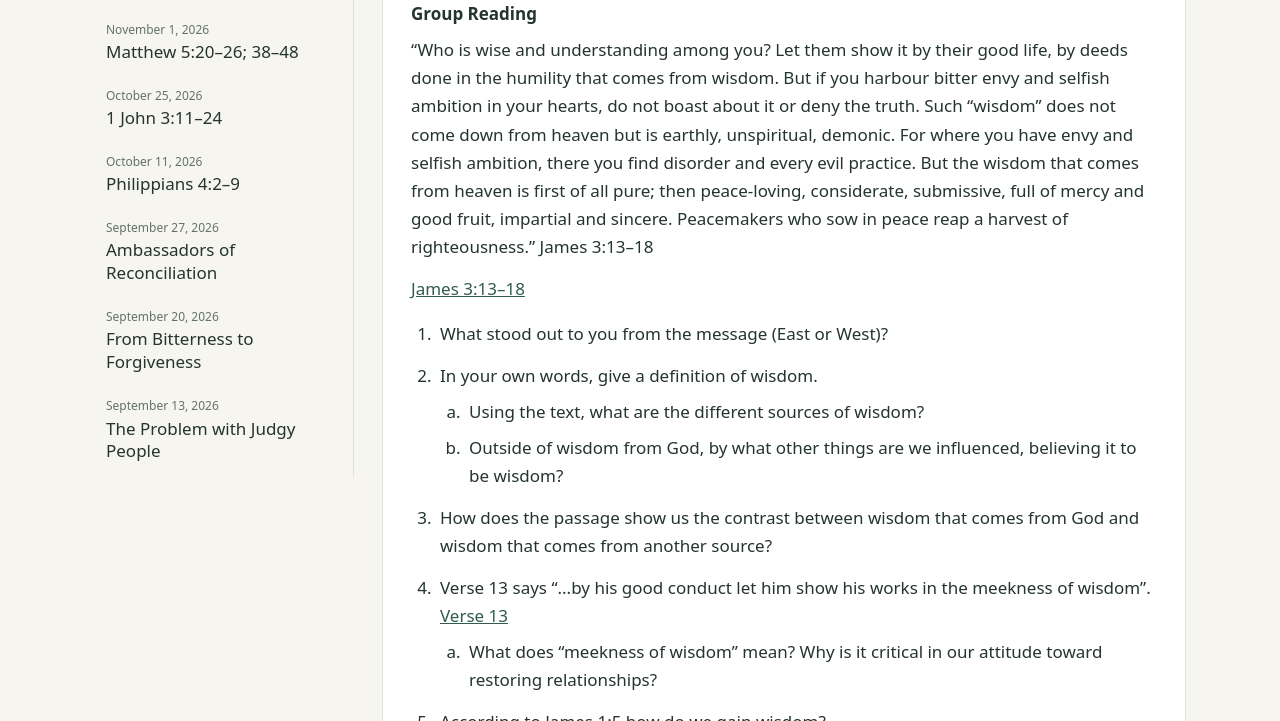
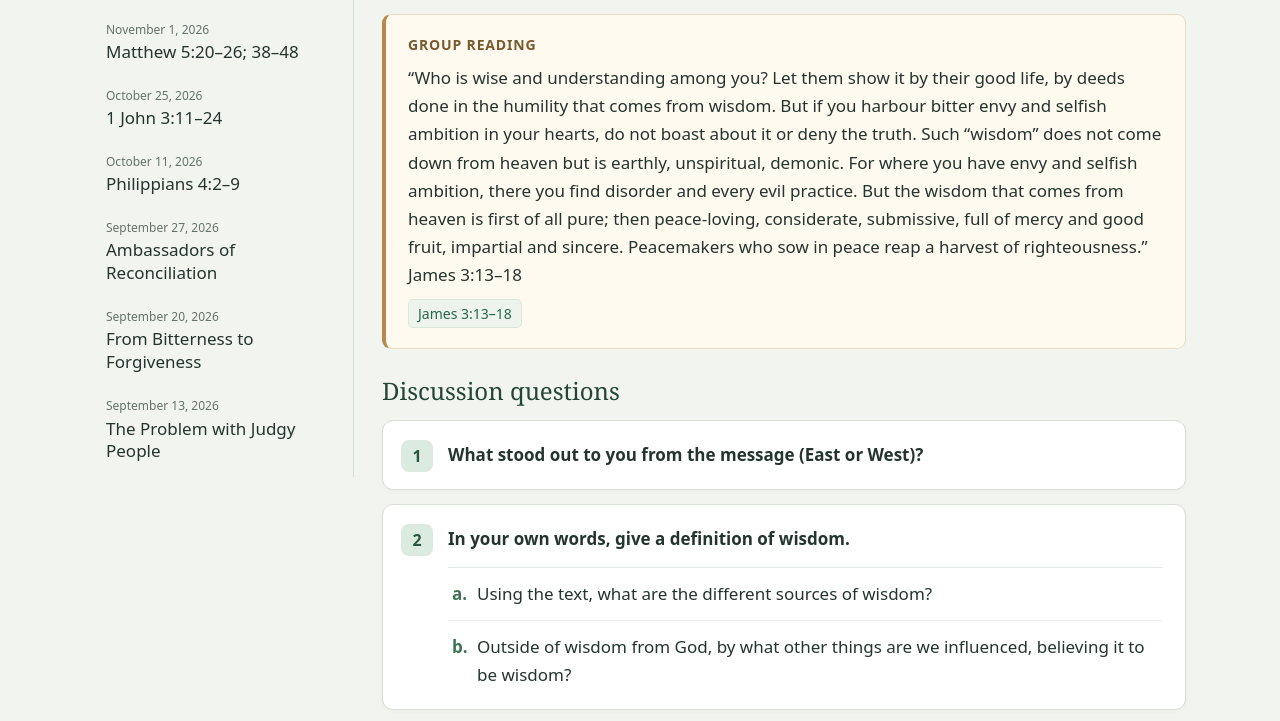
Before and after one commit to augustus-isidore/weekly-bible-study, a plain HTML site: page index.html in a window 1280 px wide. Shown: the part 298-1019 px from the top of the page. Drawn offline with Linux system fonts and the light colour scheme.

Commit message:
Improve study typography, coloured reading panels and numbered question cards

```diff
--- a/index.html
+++ b/index.html
@@ -5,6 +5,29 @@
 @media(max-width:760px){header{padding:12px 16px}h1{font-size:22px}.menu{display:flex}.layout{display:block;padding:12px 12px 24px}nav{display:none;border:1px solid var(--line);border-radius:10px;background:white;padding:12px;margin-bottom:12px}nav.open{display:block}.card{padding:18px}footer{padding:0 16px 20px}}
 @media print{header,nav,footer{display:none}.layout{display:block;padding:0}.card{border:0;padding:0}body{background:white}}
 .version-picker{display:flex;align-items:center;justify-content:flex-end;gap:8px;margin:0 0 12px;font-size:14px;color:var(--muted)}.version-picker select{font:inherit;color:var(--ink);background:white;border:1px solid #b8c6bc;border-radius:6px;padding:7px 10px;cursor:pointer}@media print{.version-picker{display:none}}
+/* Study reading layout */
+:root{--paper:#f2f4ef;--line:#d6e0d6;--green:#286448;--gold:#a47638}
+.card{background:transparent;border:0;padding:0}
+.study-heading{background:#e1ebe1;border:1px solid #cbdccb;border-radius:12px;padding:22px 26px;margin-bottom:20px;border-top:4px solid #47785b}
+.study-heading h3{color:#234b36;margin:7px 0 12px}.study-heading .meta{font-weight:600;color:#557260}
+.intro-panel{background:#fffaf0;border:1px solid #e9ddc5;border-left:4px solid #b58a4b;border-radius:9px;padding:18px 22px;margin:0 0 20px}
+.intro-panel h4{color:#795a2e;font-size:14px;text-transform:uppercase;letter-spacing:.06em;margin:0 0 8px}.intro-panel p{margin:0 0 10px}.intro-panel p:last-child{margin-bottom:0}
+.questions-heading{font:500 24px/1.3 Georgia,serif;color:#244638;margin:26px 0 14px}
+.questions{list-style:none;padding:0;margin:0;counter-reset:question}
+.questions>li{position:relative;counter-increment:question;background:white;border:1px solid var(--line);border-radius:11px;margin:0 0 14px;padding:20px 22px 20px 65px;box-shadow:0 2px 5px #24342e06;overflow-wrap:break-word}
+.questions>li::before{content:counter(question);position:absolute;left:18px;top:19px;background:#dcebe0;color:#28583d;width:32px;height:32px;display:grid;place-items:center;border-radius:8px;font-size:16px;font-weight:700}
+.questions>li>.question-text{font-weight:550;line-height:1.65}
+.questions ol{margin:14px 0 0;padding:0;list-style:none;counter-reset:subquestion;border-top:1px solid #e2e9e2}
+.questions ol>li{position:relative;counter-increment:subquestion;margin:0;padding:12px 0 12px 29px;border-bottom:1px solid #edf0eb;font-weight:400}
+.questions ol>li:last-child{border-bottom:0;padding-bottom:0}
+.questions ol>li::before{content:counter(subquestion,lower-alpha) ".";position:absolute;left:4px;top:12px;color:#427357;font-weight:650}
+.scripture-links{display:flex;flex-wrap:wrap;gap:6px 8px;margin:9px 0 2px}
+.scripture-links a{display:inline-block;background:#edf4ec;border:1px solid #dbe8d9;border-radius:5px;padding:3px 9px;font-size:14px;line-height:1.5;text-decoration:none;font-weight:500}
+.scripture-links a:hover{background:#dbe9db;text-decoration:underline}
+.reading-prompt{background:#f7f3e8;border-radius:6px;padding:10px 12px;margin-top:12px}.reading-prompt p{margin:0}
+nav a[aria-current="page"]{box-shadow:inset 3px 0 #47785b}
+@media(max-width:760px){.card{padding:0}.study-heading{padding:17px 18px}.intro-panel{padding:14px 16px}.questions>li{padding:17px 15px 17px 49px}.questions>li::before{left:12px;top:17px;width:26px;height:26px;font-size:14px}.questions ol>li{padding-left:23px}.questions ol>li::before{left:0}}
+@media print{.questions>li,.study-heading,.intro-panel{box-shadow:none;break-inside:avoid;background:white}.questions>li::before{background:white;border:1px solid #ccc}.scripture-links a{background:white;border:0;padding:0}}
 </style></head><body><header><div class="top"><h1><a href="./">Weekly Bible Study</a></h1><button class="menu" id="menu" type="button" aria-controls="study-nav" aria-expanded="false"><svg width="22" height="22" viewBox="0 0 24 24" fill="none" stroke="currentColor" stroke-width="2" aria-hidden="true"><path d="M3 6h18M3 12h18M3 18h18"/></svg><span>Studies</span></button></div></header><div class="layout"><nav id="study-nav" aria-label="Study archive"><h2>All studies</h2><div id="study-list"></div></nav><main id="main"><div class="version-picker"><label for="bible-version">Bible version</label><select id="bible-version"><option>NIV</option><option>NLT</option><option>ESV</option><option>NKJV</option></select></div><div id="current"></div><p id="error" role="status">Loading study information…</p></main></div><footer>Weekly Bible Study</footer>
 <script>
 const el=(tag,txt,cls)=>{const e=document.createElement(tag);if(txt!==undefined)e.textContent=txt;if(cls)e.className=cls;return e};
@@ -14,9 +37,9 @@ const versionSelect=document.getElementById('bible-version');
 try{const saved=localStorage.getItem('smallgroup-bible-version');if(Object.hasOwn(versions,saved))versionSelect.value=saved}catch{}
 function versionedUrl(raw){const u=new URL(raw);const version=versionSelect.value;if(['bible.com','www.bible.com'].includes(u.hostname)){u.pathname=u.pathname.replace(/^\/bible\/\d+\//,'/bible/'+versions[version]+'/').replace(/\.(NIV|NLT|ESV|NKJV)$/i,'.'+version)}else if(['biblegateway.com','www.biblegateway.com'].includes(u.hostname)){u.searchParams.set('version',version)}return u.href}
 versionSelect.addEventListener('change',()=>{try{localStorage.setItem('smallgroup-bible-version',versionSelect.value)}catch{}document.querySelectorAll('a[data-scripture-url]').forEach(a=>a.href=versionedUrl(a.dataset.scriptureUrl))});
-function links(parent,items){for(const item of items||[]){if(!item.url||!/^https:\/\//i.test(item.url))continue;const a=el('a',item.text||item.reference);a.dataset.scriptureUrl=item.url;a.href=versionedUrl(item.url);a.target='_blank';a.rel='noopener noreferrer';const p=el('div');p.append(a);parent.append(p)}}
-function question(q){const li=el('li',typeof q==='string'?q:q.text);links(li,q.scriptureLinks);for(const p of q.readingPrompts||[]){li.append(el('p',p.text));links(li,p.scriptureLinks)}if(q.subquestions?.length){const sub=el('ol');for(const t of q.subquestions)sub.append(question(t));li.append(sub)}return li}
-function study(s){const c=el('article',undefined,'card');c.append(el('div',format(s.date),'meta'),el('h3',s.title||s.passage));links(c,s.passages||[{reference:s.passage,url:'https://www.biblegateway.com/passage/?search='+encodeURIComponent(s.passage)}]);for(const intro of s.introduction||[]){c.append(el('h4',intro.heading),el('p',intro.text));links(c,intro.scriptureLinks)}const list=el('ol');for(const q of s.questions||[])list.append(question(q));c.append(list);return c}
+function links(parent,items){const group=el('div',undefined,'scripture-links');for(const item of items||[]){if(!item.url||!/^https:\/\//i.test(item.url))continue;const a=el('a',item.text||item.reference);a.dataset.scriptureUrl=item.url;a.href=versionedUrl(item.url);a.target='_blank';a.rel='noopener noreferrer';group.append(a)}if(group.childElementCount)parent.append(group)}
+function question(q){const li=el('li');li.append(el('div',typeof q==='string'?q:q.text,'question-text'));links(li,q.scriptureLinks);for(const p of q.readingPrompts||[]){const prompt=el('div',undefined,'reading-prompt');prompt.append(el('p',p.text));links(prompt,p.scriptureLinks);li.append(prompt)}if(q.subquestions?.length){const sub=el('ol');for(const t of q.subquestions)sub.append(question(t));li.append(sub)}return li}
+function study(s){const c=el('article',undefined,'card');const heading=el('div',undefined,'study-heading');heading.append(el('div',format(s.date),'meta'),el('h3',s.title||s.passage));links(heading,s.passages||[{reference:s.passage,url:'https://www.biblegateway.com/passage/?search='+encodeURIComponent(s.passage)}]);c.append(heading);for(const intro of s.introduction||[]){const panel=el('section',undefined,'intro-panel');panel.append(el('h4',intro.heading),el('p',intro.text));links(panel,intro.scriptureLinks);c.append(panel)}c.append(el('h2','Discussion questions','questions-heading'));const list=el('ol',undefined,'questions');for(const q of s.questions||[])list.append(question(q));c.append(list);return c}
 
 const nav=document.getElementById('study-nav'),menu=document.getElementById('menu');
 function toggleMenu(open){nav.classList.toggle('open',open);menu.setAttribute('aria-expanded',String(open))}
```
